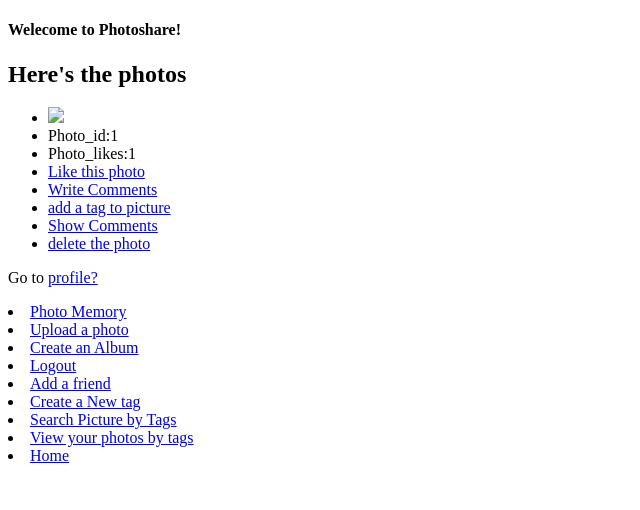
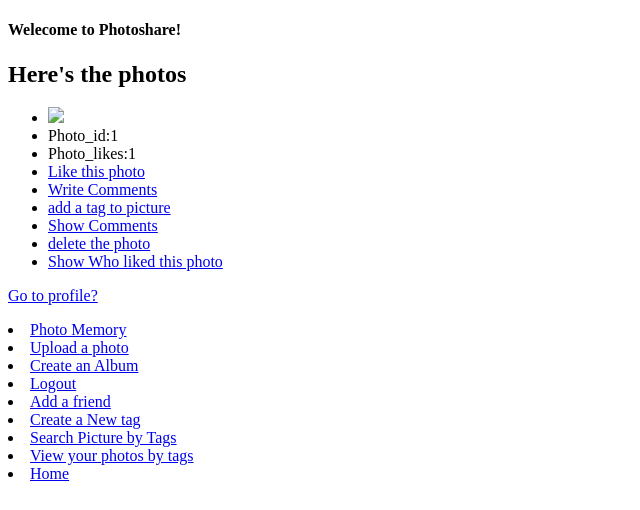
Before and after one commit to NaichuanZhang/photoshare, a Flask app: page / in a window 1280 px wide. Shown: the top 510 px of the page, without its empty margins (0-640 px from the left). Run offline with Flask 2, Linux system fonts and the light colour scheme; data comes from the database, SQL or seed files in the repository; tables that the repository leaves empty or names only in its code hold one stand-in row (values such as "Sample post").

Commit message:
last minute push

```diff
--- a/app.py
+++ b/app.py
@@ -358,15 +358,24 @@ def tag_new():
 	else:
 		return render_template('tag_new.html')
 
-def add_like(picture_id):
+def add_like(picture_id,uid):
 	cursor = conn.cursor()
 	cursor.execute("UPDATE Pictures SET num_likes = num_likes + 1 WHERE picture_id ='{0}'".format(picture_id))
+	cursor.execute("INSERT INTO user_like (photo_id, user_id) VALUES('{0}','{1}')".format(picture_id, uid))
 	conn.commit()
+
 @app.route('/like/<picture_id>', methods=['POST','GET'])
+@flask_login.login_required
 def like(picture_id):
-	add_like(picture_id)
+	uid = getUserIdFromEmail(flask_login.current_user.id)
+	add_like(picture_id,uid)
 	return render_template('hello.html', message='You liked a photo', photots=getAllphotos())
 
+@app.route('/show_likes/<picture_id>')
+def show_likes(picture_id):
+	cursor = conn.cursor()
+	cursor.execute("SELECT DISTINCT user_id FROM user_like WHERE photo_id = '{0}'".format(picture_id))
+	return render_template('show_likes.html', likes = cursor.fetchall())
 #View pictures by tag
 #returns tag_id in an array
 def getTagid(tag_description):
--- a/templates/hello.html
+++ b/templates/hello.html
@@ -15,6 +15,7 @@
     <li><a href="/add_tag_to_pic/{{photo[1]}}">add a tag to picture</a></li>
     <li><a href="/comment_show/{{photo[1]}}">Show Comments</li>
     <li><a href="/show/delete_photo/{{photo[1]}}">delete the photo</a></li>
+    <li><a href="/show_likes/{{photo[1]}}">Show Who liked this photo</li>
     {% endfor %}
 </ul>
 {% endif %} {% if message is none %}
```
Also changed, not shown: templates/show_likes.html (added, +16 -0 lines).
